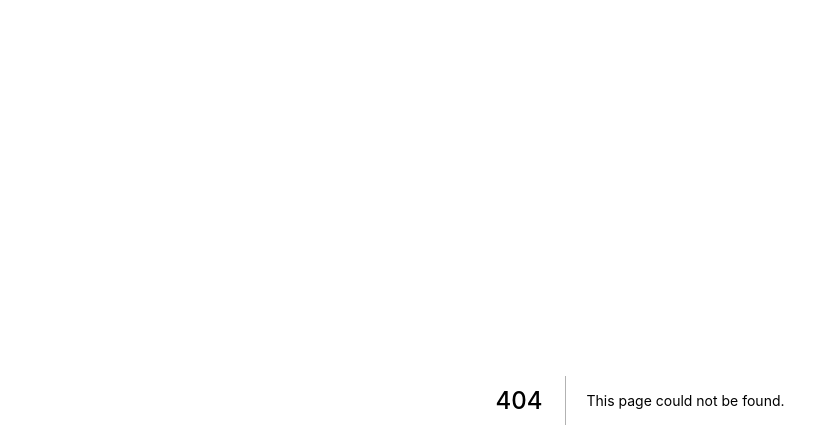
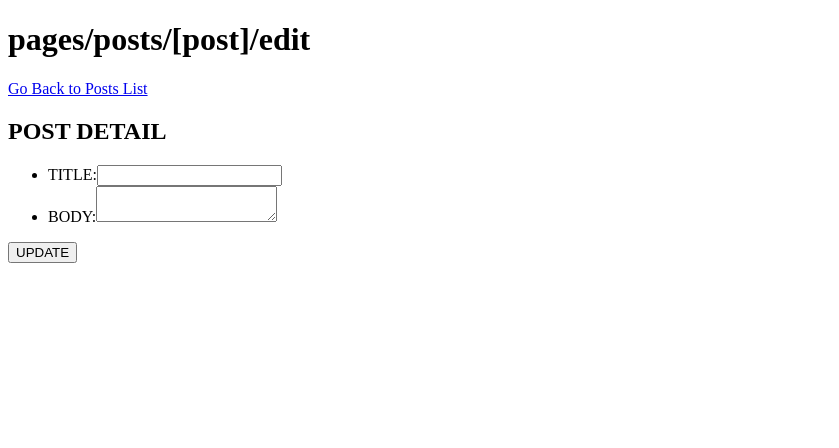
Before and after one commit to mesh1nek0x0/stripe-nextjs-on-firebase, a Next.js app: page /posts/1/edit in a window 1280 px wide. Before the commit this address had no page. Shown: the top 448 px of the page, without its empty margins (0-839 px from the left). Built offline with nearby package versions, Linux system fonts and the light colour scheme; no server answers; the database is empty.

Commit message:
:wrench: limit to update doc with firestore.rules

```diff
--- /dev/null
+++ b/pages/posts/[post]/edit.js
@@ -0,0 +1,87 @@
+import { firestore } from "../../../lib/firebase";
+import Link from "next/link";
+import { useState } from "react";
+
+const PostEditPage = ({ post }) => {
+  const [postState, setPostState] = useState({
+    id: post.id,
+    title: post.title,
+    body: post.body,
+    createdBy: post.createdBy
+  });
+
+  const handleTitle = event => {
+    const changedContents = {
+      title: event.target.value
+    };
+    setPostState({ ...Object.assign(postState, changedContents) });
+  };
+
+  const handleBody = event => {
+    const changedContents = {
+      body: event.target.value
+    };
+    setPostState({ ...Object.assign(postState, changedContents) });
+  };
+
+  const handleSubmit = async event => {
+    event.preventDefault();
+    try {
+      await firestore
+        .collection("posts")
+        .doc(postState.id)
+        .set({
+          title: postState.title,
+          body: postState.body,
+          createdBy: postState.createdBy
+        });
+
+      alert(`${postState.id} has been updated`);
+    } catch (e) {
+      console.log(e.message);
+      alert(`Oops, ${postState.id} has not been updated`);
+    }
+  };
+
+  return (
+    <>
+      <h1>pages/posts/[post]/edit</h1>
+      <Link href="/posts">
+        <a>Go Back to Posts List</a>
+      </Link>
+      <h2>POST DETAIL</h2>
+      <ul>
+        <li>
+          TITLE:
+          <input
+            type="text"
+            value={postState.title}
+            onChange={handleTitle}
+          ></input>
+        </li>
+        <li>
+          BODY:
+          <textarea
+            defaultValue={postState.body}
+            onChange={handleBody}
+          ></textarea>
+        </li>
+      </ul>
+      <button type="submit" onClick={handleSubmit}>
+        UPDATE
+      </button>
+    </>
+  );
+};
+PostEditPage.getInitialProps = async ({ query }) => {
+  const result = await firestore
+    .collection("posts")
+    .doc(query.post)
+    .get()
+    .then(snapshot => {
+      return { id: snapshot.id, ...snapshot.data() };
+    });
+  return { post: result };
+};
+
+export default PostEditPage;
```
Also changed, not shown: pages/posts/[post]/index.js (added, +9 -0 lines), pages/posts/index.js (added, +49 -0 lines), pages/products/[product]/member-only.js (+52 -2 lines), 1 other file (tests, documents, lock files or other folders).
